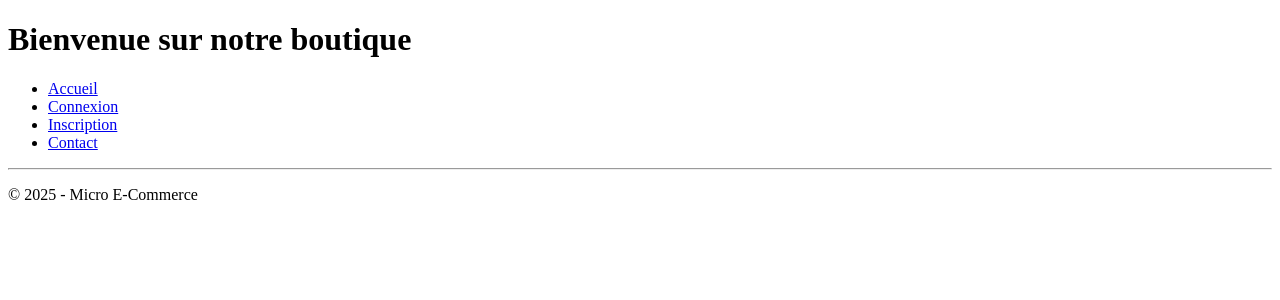
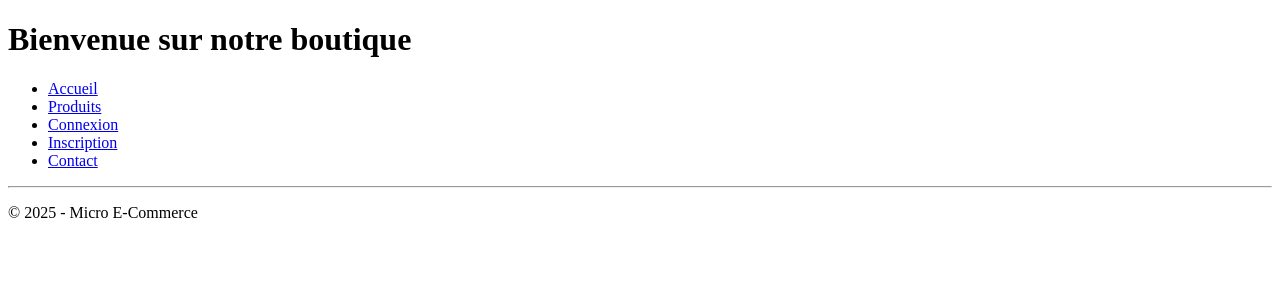
Before and after one commit to MPSBeats/OWASP-Site-ECommerce, a PHP site: page /public/index.php in a window 1280 px wide. Shown: the top 300 px of the page. Run offline with PHP 8.4, Linux system fonts and the light colour scheme; some libraries are stand-ins or nearby versions.

Commit message:
fix header

```diff
--- a/views/partials/header.php
+++ b/views/partials/header.php
@@ -20,6 +20,7 @@ $page = $_GET['page'] ?? 'home';
         <nav>
             <ul>
                 <li><a href="index.php?page=home">Accueil</a></li>
+                <li><a href="index.php?page=products">Produits</a></li>
                 <li><a href="index.php?page=login">Connexion</a></li>
                 <li><a href="index.php?page=register">Inscription</a></li>
                 <li><a href="index.php?page=contact">Contact</a></li>
```
